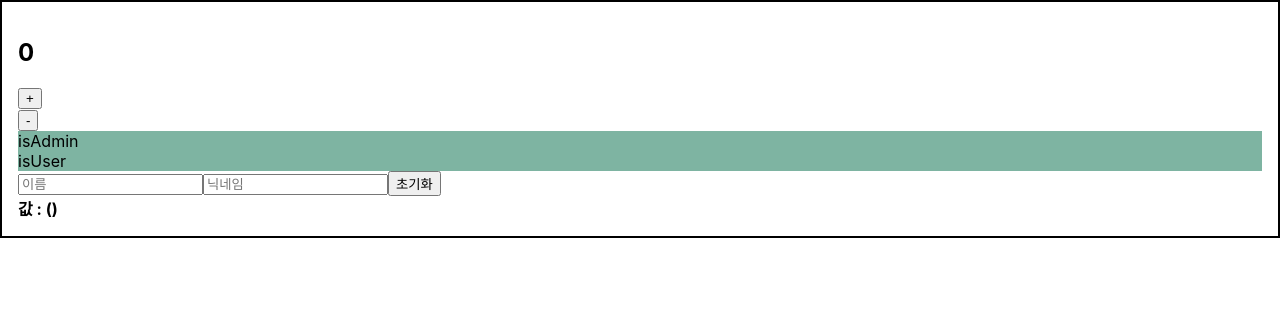
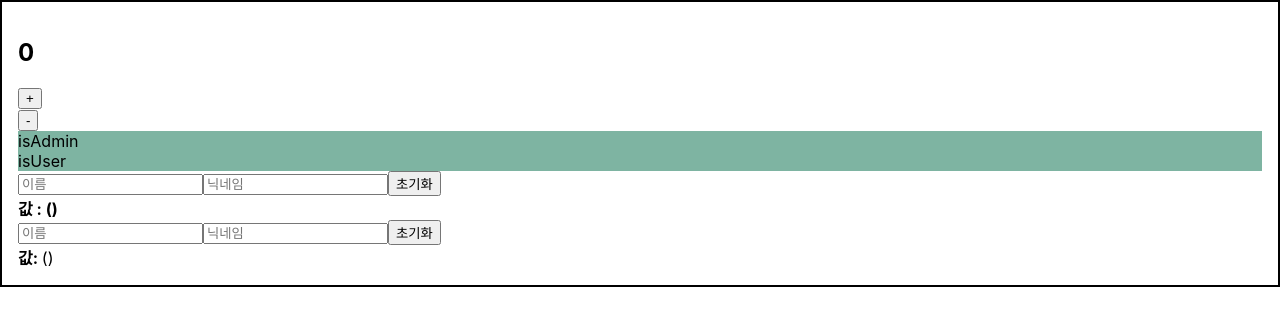
Before and after one commit to worldeddt/neotodo-front, a React (Create React App) app in the folder neotodo-front/: page / in a window 1280 px wide. Shown: the top 326 px of the page. Built offline with nearby package versions, Linux system fonts and the light colour scheme.

Commit message:
use ref 추가

```diff
--- a/neotodo-front/src/App.js
+++ b/neotodo-front/src/App.js
@@ -3,6 +3,7 @@ import Todo from "./todo/Todo";
 import Wrapper from "./common/Wrapper";
 import Hitting from "./common/Hitting";
 import Input from "./common/Input";
+import UseRef from "./common/UseRef";
 
 function App() {
   return (
@@ -11,6 +12,7 @@ function App() {
           <Todo isAdmin="Y"/>
           <Todo isAdmin="N"/>
           <Input/>
+          <UseRef/>
       </Wrapper>
   );
 }
--- /dev/null
+++ b/neotodo-front/src/common/UseRef.js
@@ -0,0 +1,55 @@
+import React, {useRef, useState} from "react";
+
+
+function UseRef() {
+    const [inputs, setInputs] = useState({
+        name: '',
+        nickname: ''
+    });
+    const nameInput = useRef();
+
+    const { name, nickname } = inputs; // 비구조화 할당을 통해 값 추출
+
+    const onChange = e => {
+        const { value, name } = e.target; // 우선 e.target 에서 name 과 value 를 추출
+        setInputs({
+            ...inputs, // 기존의 input 객체를 복사한 뒤
+            [name]: value // name 키를 가진 값을 value 로 설정
+        });
+    };
+
+    const onReset = () => {
+        setInputs({
+            name: '',
+            nickname: ''
+        });
+        nameInput.current.placeholder = "초기화 했니";
+    };
+
+    return (
+        <div>
+            <input
+                id="test"
+                name="name"
+                placeholder="이름"
+                onChange={onChange}
+                value={name}
+                ref={nameInput}
+            />
+            <input
+                name="nickname"
+                placeholder="닉네임"
+                onChange={onChange}
+                value={nickname}
+            />
+            <button onClick={onReset}>초기화</button>
+            <div>
+                <b>값: </b>
+                {name} ({nickname})
+            </div>
+        </div>
+    );
+}
+
+
+export default UseRef;
```
